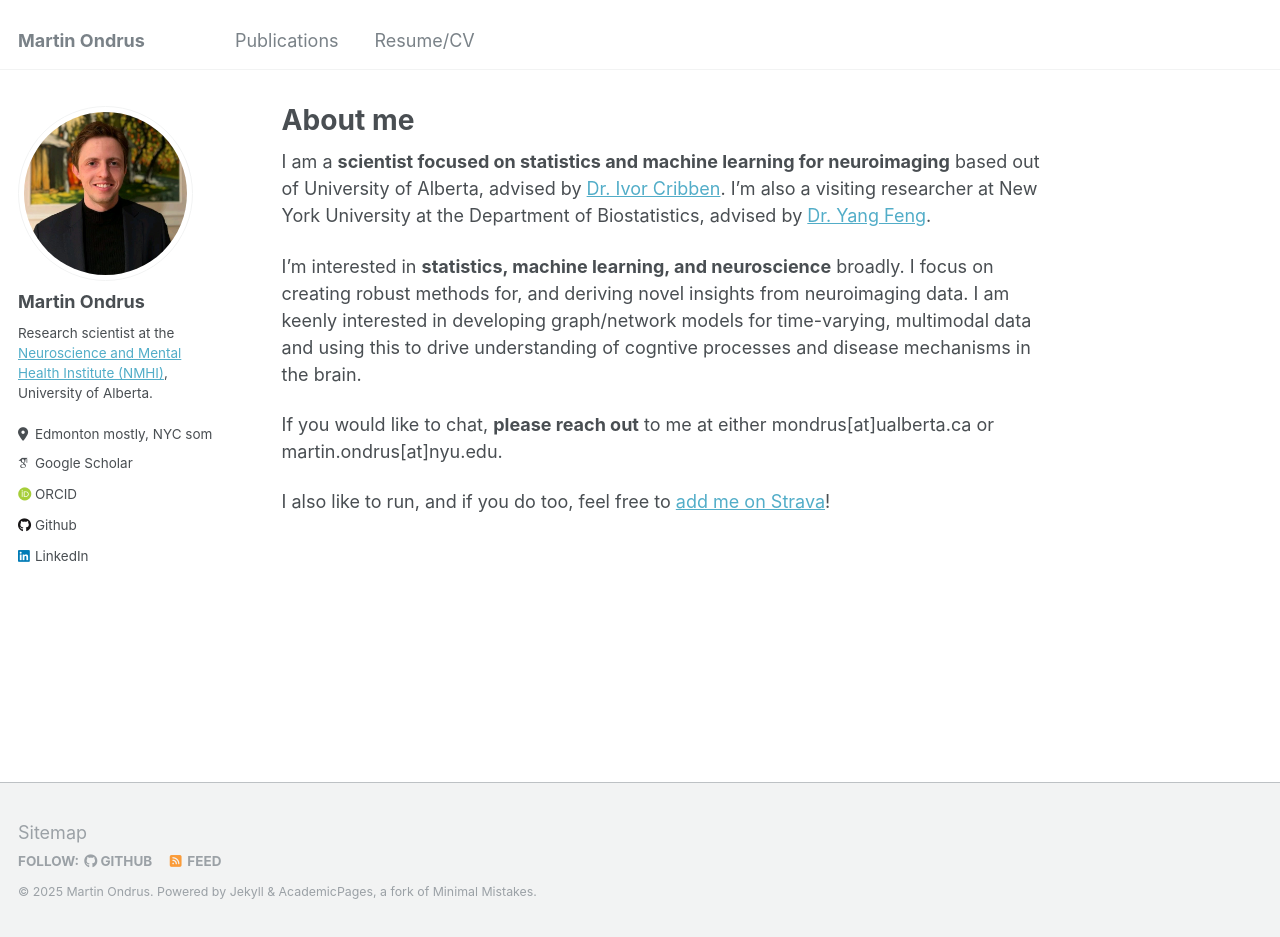
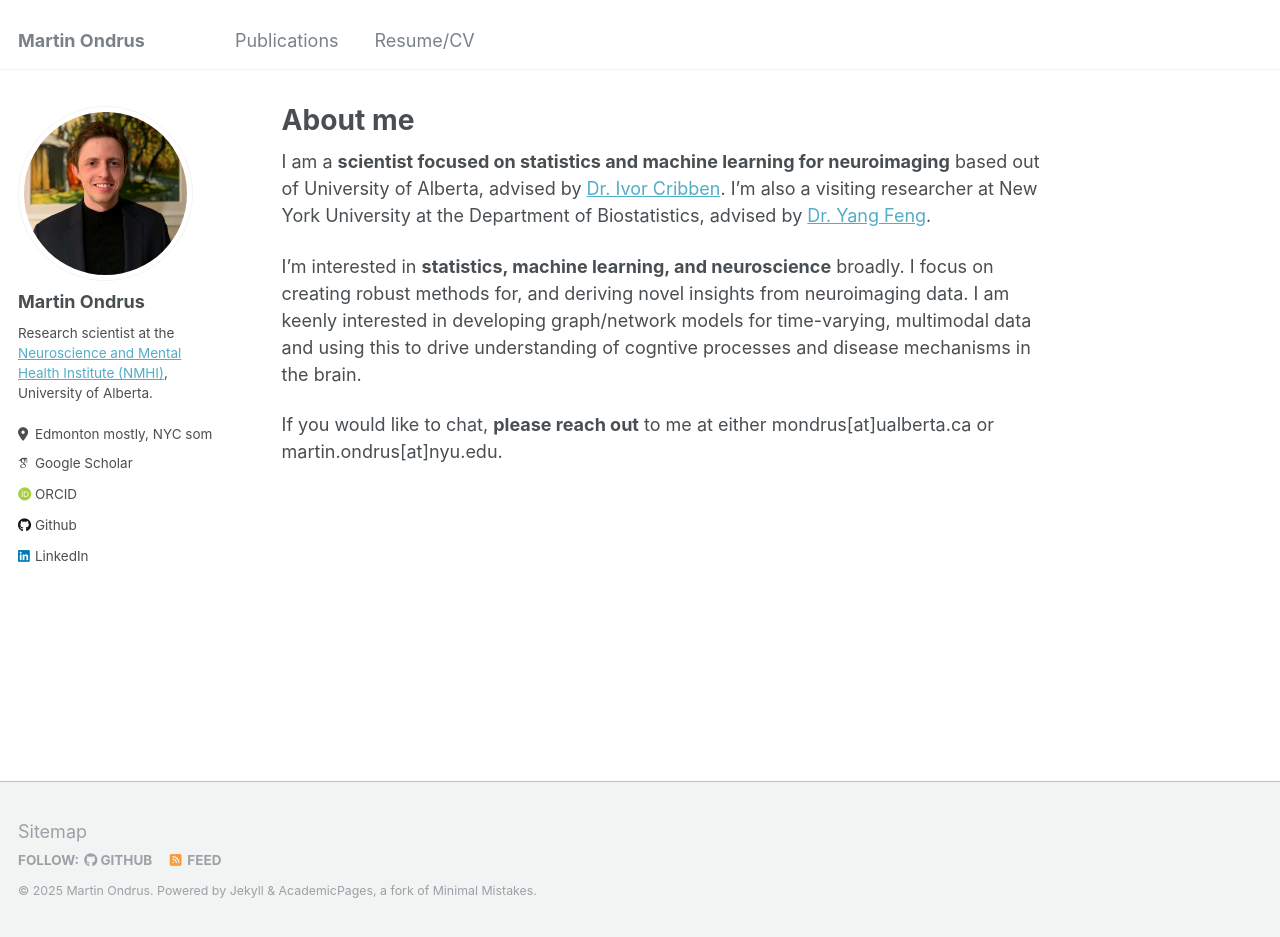
Before and after one commit to mondrus96/mondrus96.github.io, a Jekyll site: the page built from _pages/about.md, in a window 1280 px wide and 937 px high. Built offline with Jekyll 4.4.1, drawn with Linux system fonts in a browser that asks for light colours; some web fonts are replaced.

Commit message:
updated about me

```diff
--- a/_pages/about.md
+++ b/_pages/about.md
@@ -12,5 +12,3 @@ I am a **scientist focused on statistics and machine learning for neuroimaging**
 I'm interested in **statistics, machine learning, and neuroscience** broadly. I focus on creating robust methods for, and deriving novel insights from neuroimaging data. I am keenly interested in developing graph/network models for time-varying, multimodal data and using this to drive understanding of cogntive processes and disease mechanisms in the brain.
 
 If you would like to chat, **please reach out** to me at either mondrus[at]ualberta.ca or martin.ondrus[at]nyu.edu.
-
-I also like to run, and if you do too, feel free to [add me on Strava](https://strava.app.link/PXLcaH2kILb)!
```
